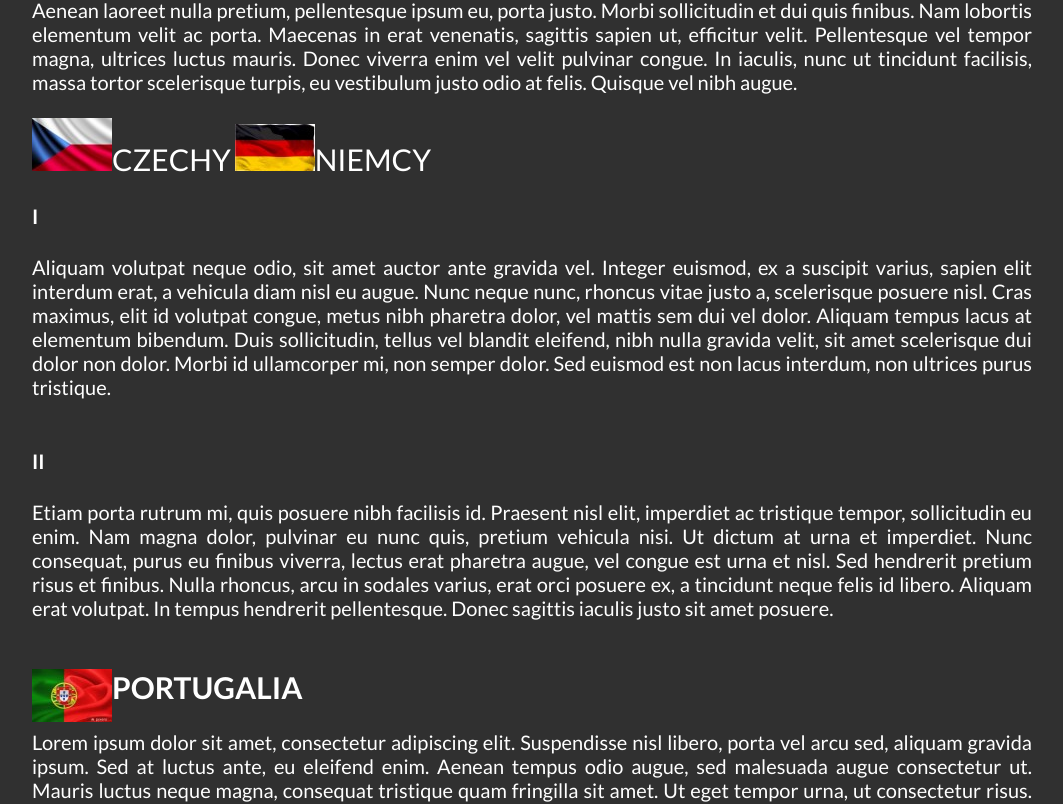
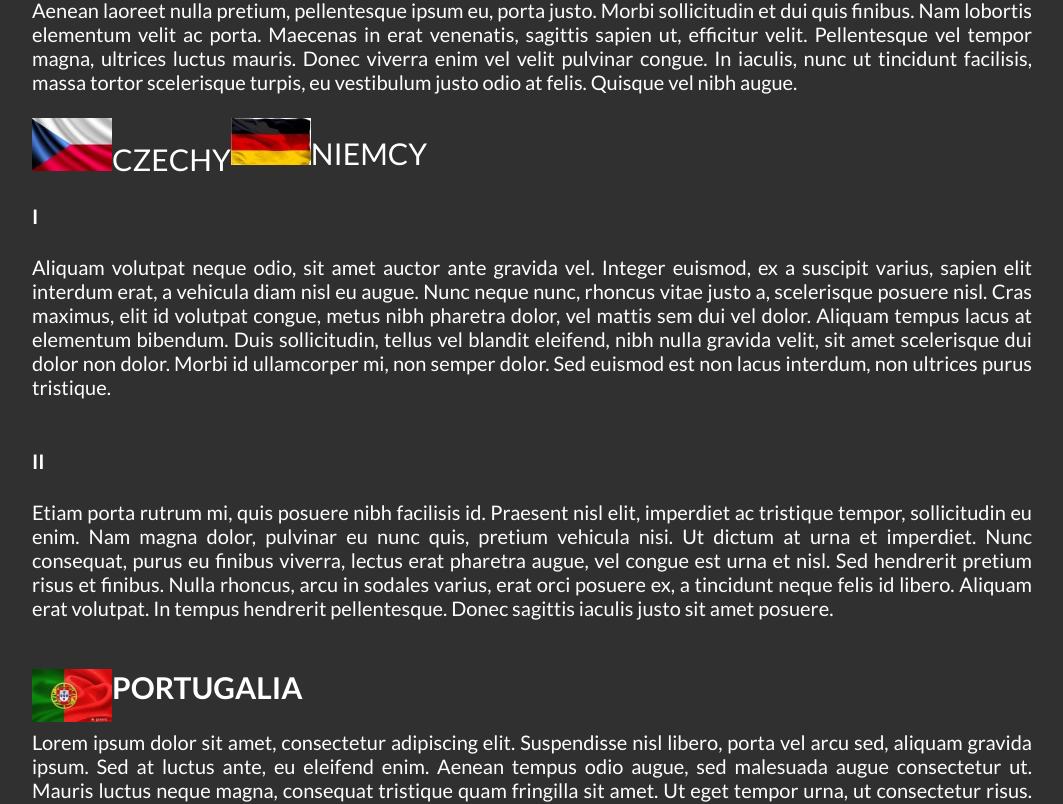
Before and after one commit to master-gothic/wycieczki3.0, a website: page index.html in a window 1280 px wide. Shown: the part 866-1670 px from the top of the page, without its empty margins (108-1171 px from the left). Drawn offline with Linux system fonts and the light colour scheme.

Commit message:
poprawiony display

```diff
--- a/style.css
+++ b/style.css
@@ -206,11 +206,13 @@ ol > li > ul > li:hover > a
     color:#451717;
 }
 
-.title {
-
+.title
+{
+    display: flex;
 
 }
-.title > span {
+.title > span
+{
     font-family: 'Lato', sans-serif;
     font-size:30px;
 }
```
